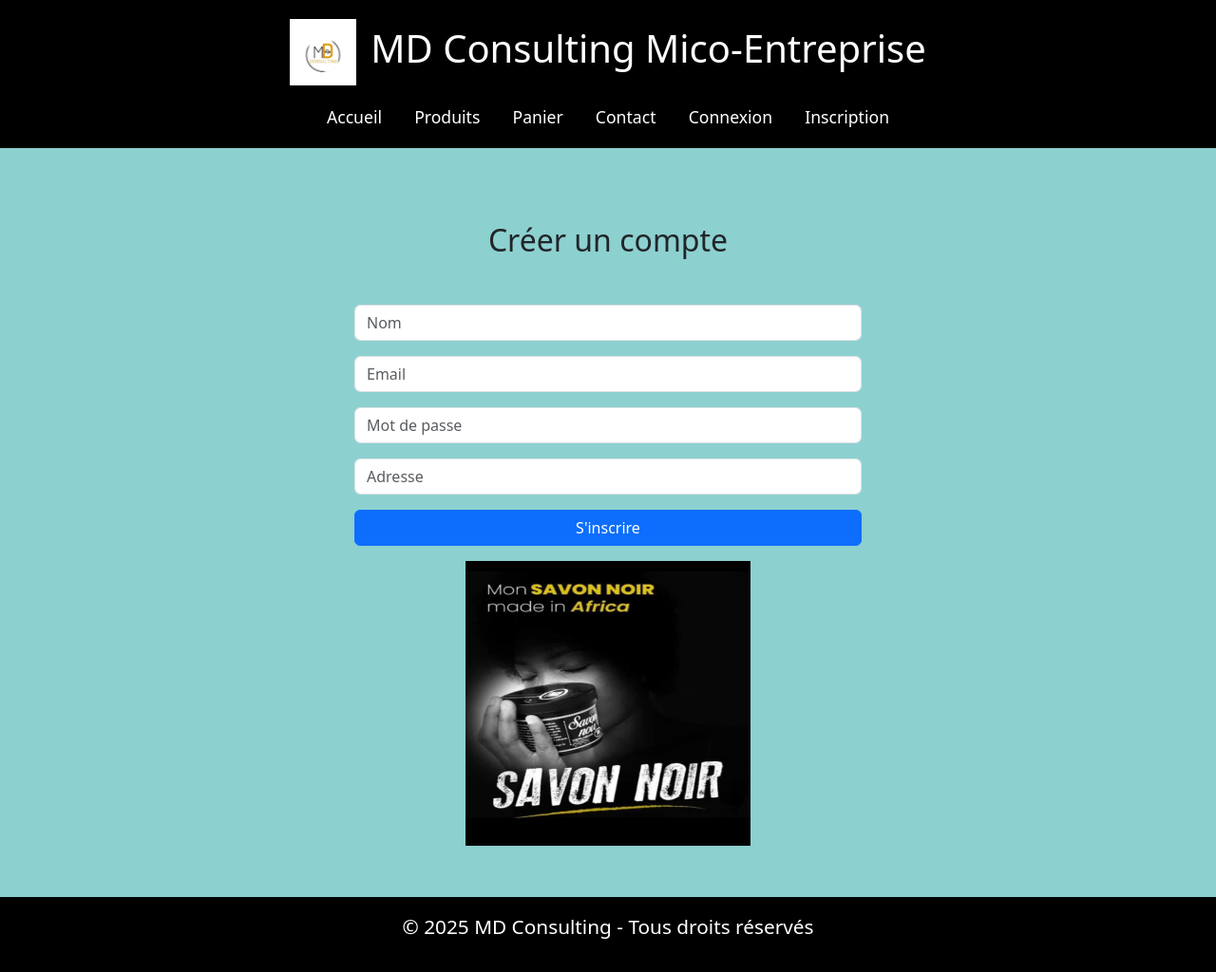
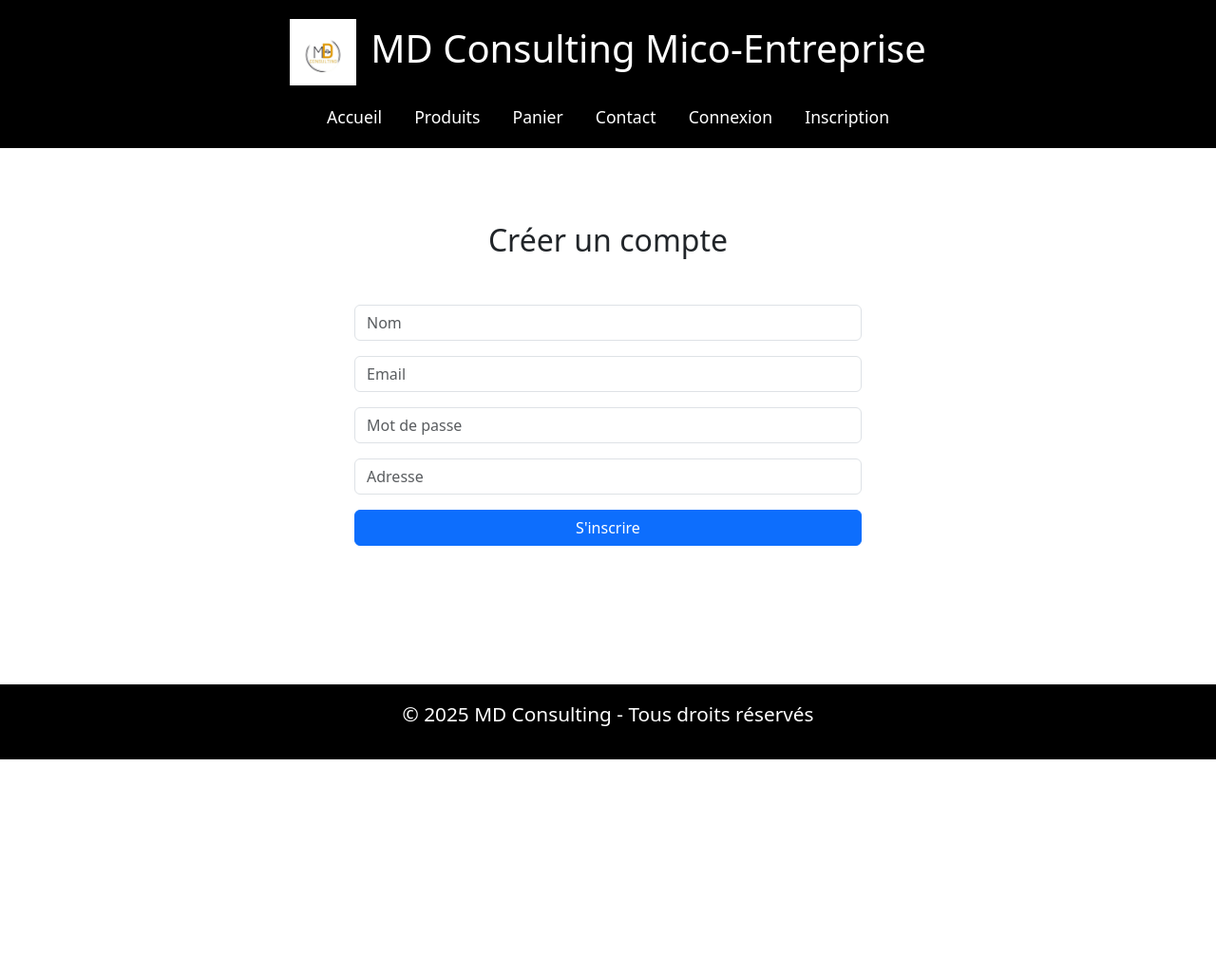
Before and after one commit to Peyroche/mon_projet1, a Flask app: page /signup in a window 1280 px wide. Shown: the whole page at 95% size. After the commit the page ends 800 px from the top, so only its background shows below. Run offline with Flask 3, Linux system fonts and the light colour scheme; parts of the project's set-up code (start-up, migrations or seed data) failed here and were passed over.

Commit message:
modification

```diff
--- a/templates/signup.html
+++ b/templates/signup.html
@@ -31,16 +31,5 @@
   </div>
 </div>
 
-<div style="text-align: center;">
-  <img src="{{ url_for('static', filename='images/Affiche.jpg') }}" height="300" width="300" alt="Affiche promotionnelle du savon noir naturel">
-  <br><br>
-</div>
-
-<style>
-  body.page {
-   background-color: #8dd0d0;
-}
-</style>
-
 </div>
 {% endblock %}
```
